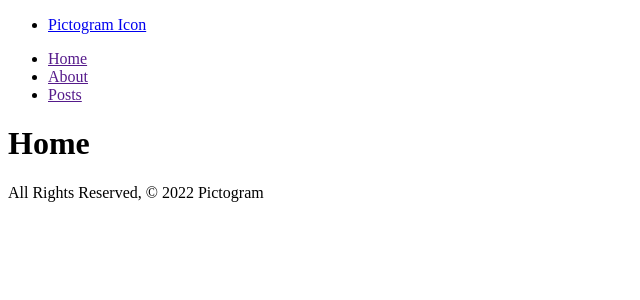
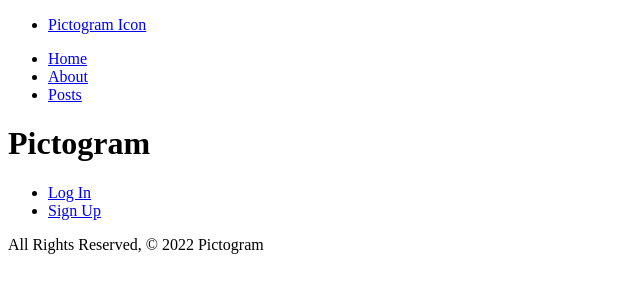
Before and after one commit to vivekrana0/Pictogram, a Django app: page / in a window 1280 px wide. Shown: the top 300 px of the page, without its empty margins (0-640 px from the left). Run offline with Django 4.2, Linux system fonts and the light colour scheme.

Commit message:
updated base.html home.htm urls.py(for posts_index)

```diff
--- a/main_app/templates/base.html
+++ b/main_app/templates/base.html
@@ -15,9 +15,9 @@
         <li><a href="/" id="icon">Pictogram Icon</a></li>
       </ul>
       <ul>
-        <li><a href="">Home</a></li>
-        <li><a href="">About</a></li>
-        <li><a href="">Posts</a></li>
+        <li><a href="{%url 'home' %}">Home</a></li>
+        <li><a href="{%url 'about' %}">About</a></li>
+        <li><a href="{%url 'post' %}">Posts</a></li>
       </ul>
     </div>
   </nav>
--- a/main_app/templates/home.html
+++ b/main_app/templates/home.html
@@ -1,6 +1,12 @@
 {% extends 'base.html' %}
 {% block content %}
 
-<h1>Home</h1>
+<h1>Pictogram</h1>
+<ul>
+  <li><a href=" ">Log In</a></li>
+  <li><a href=" ">Sign Up</a></li>
+</ul>
+
+
 
 {% endblock %}
--- a/main_app/urls.py
+++ b/main_app/urls.py
@@ -2,6 +2,13 @@ from django.urls import path
 from . import views
 
 urlpatterns = [
+    # General Routes
     path('', views.home, name='home'),
     path('about/', views.about, name='about'),
+
+    #Posts routes
+    path('posts/', views.posts_index, name='post'),
+
+    # Signup Route
+
 ]
--- a/main_app/views.py
+++ b/main_app/views.py
@@ -8,5 +8,5 @@ def home(request):
 def about(request):
     return render(request, 'about.html')
 
-# def posts_index(request):
-#     return render(request, '')
+def posts_index(request):
+    return render(request, 'posts/index.html')
```
